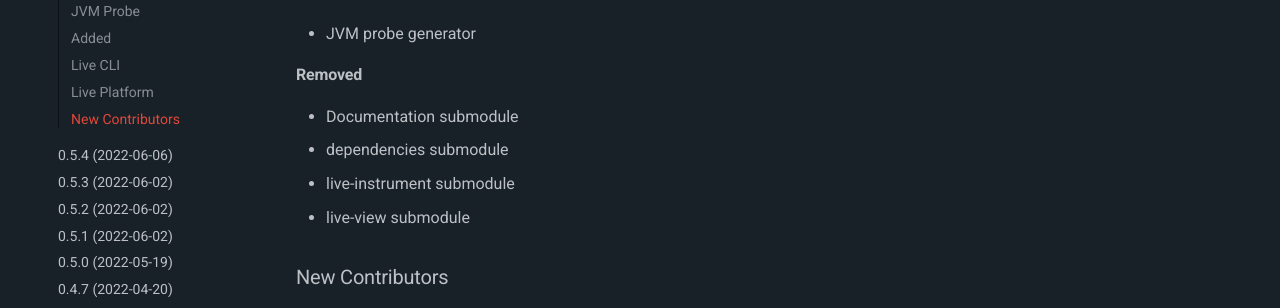
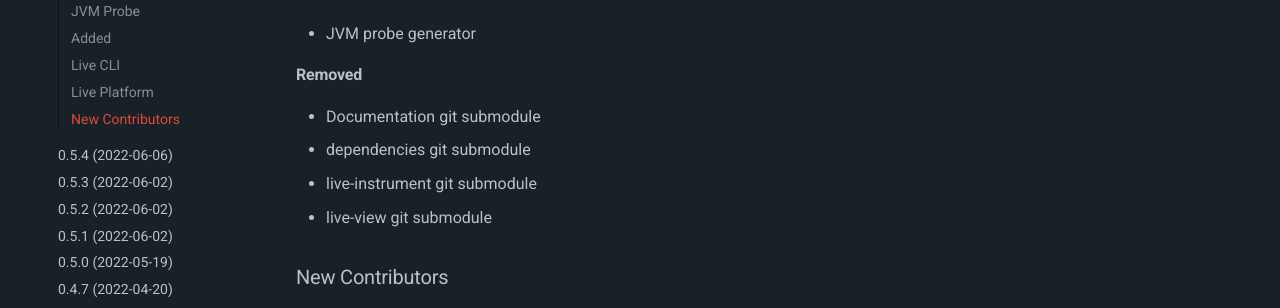
Before and after one commit to sourceplusplus/documentation, an MkDocs documentation site: the page built from docs/changelog/README.md, in a window 1280 px wide and 900 px high, scrolled down 2204 px. Shown: the part 393-701 px from the top of the window. Built offline with MkDocs 1.6.1 and Material for MkDocs 9.7.7, drawn with Linux system fonts in a browser that asks for light colours; comment, search, counter and statistics services are not loaded; the version menu is left out.

Commit message:
docs: changelog

```diff
--- a/docs/changelog/README.md
+++ b/docs/changelog/README.md
@@ -80,10 +80,10 @@
 - JVM probe generator
 
 #### Removed
-- Documentation submodule
-- dependencies submodule
-- live-instrument submodule
-- live-view submodule
+- Documentation git submodule
+- dependencies git submodule
+- live-instrument git submodule
+- live-view git submodule
 
 ### New Contributors
 - [MrMineO5](https://github.com/MrMineO5) made their first contribution in [#422](https://github.com/sourceplusplus/live-platform/pull/422)
```
